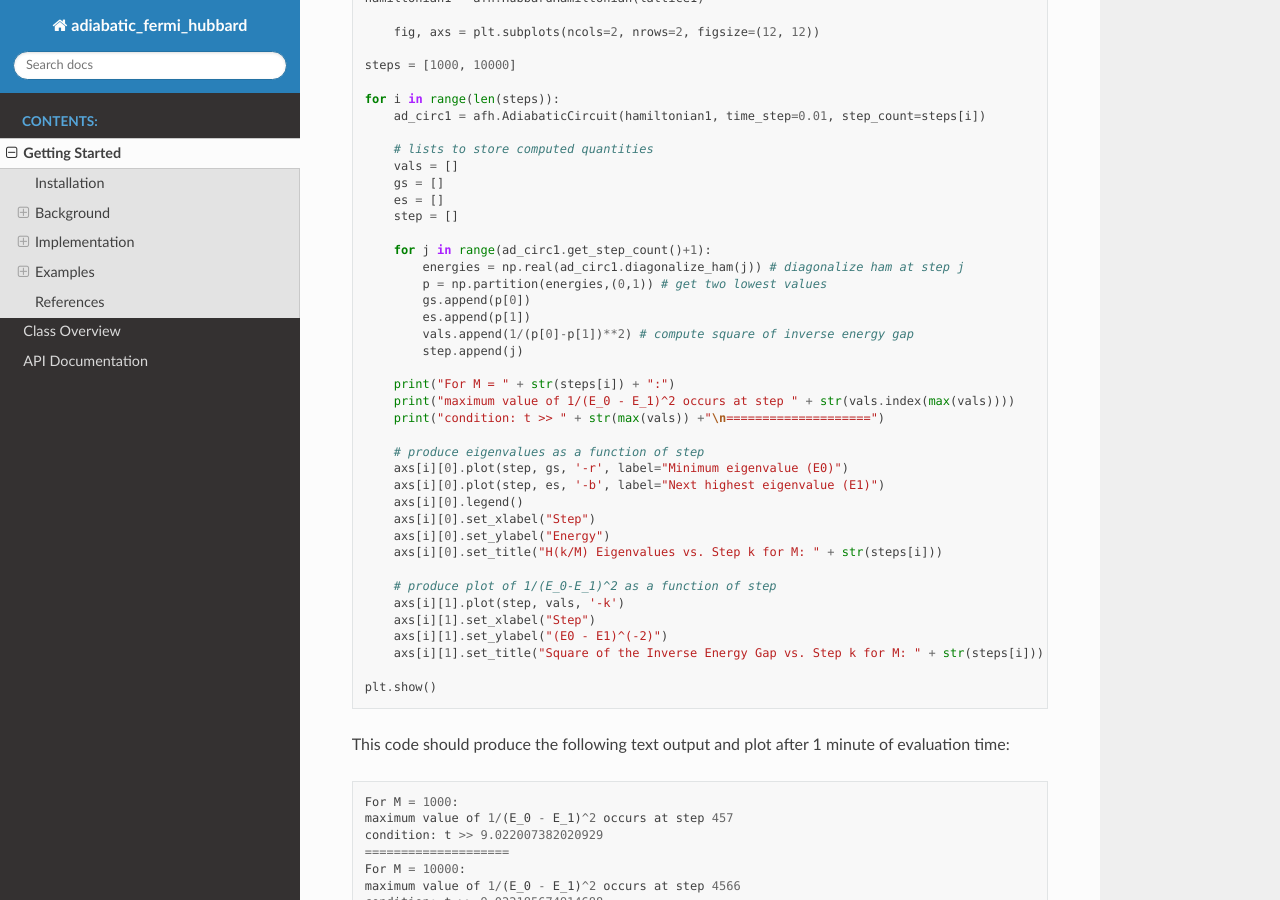
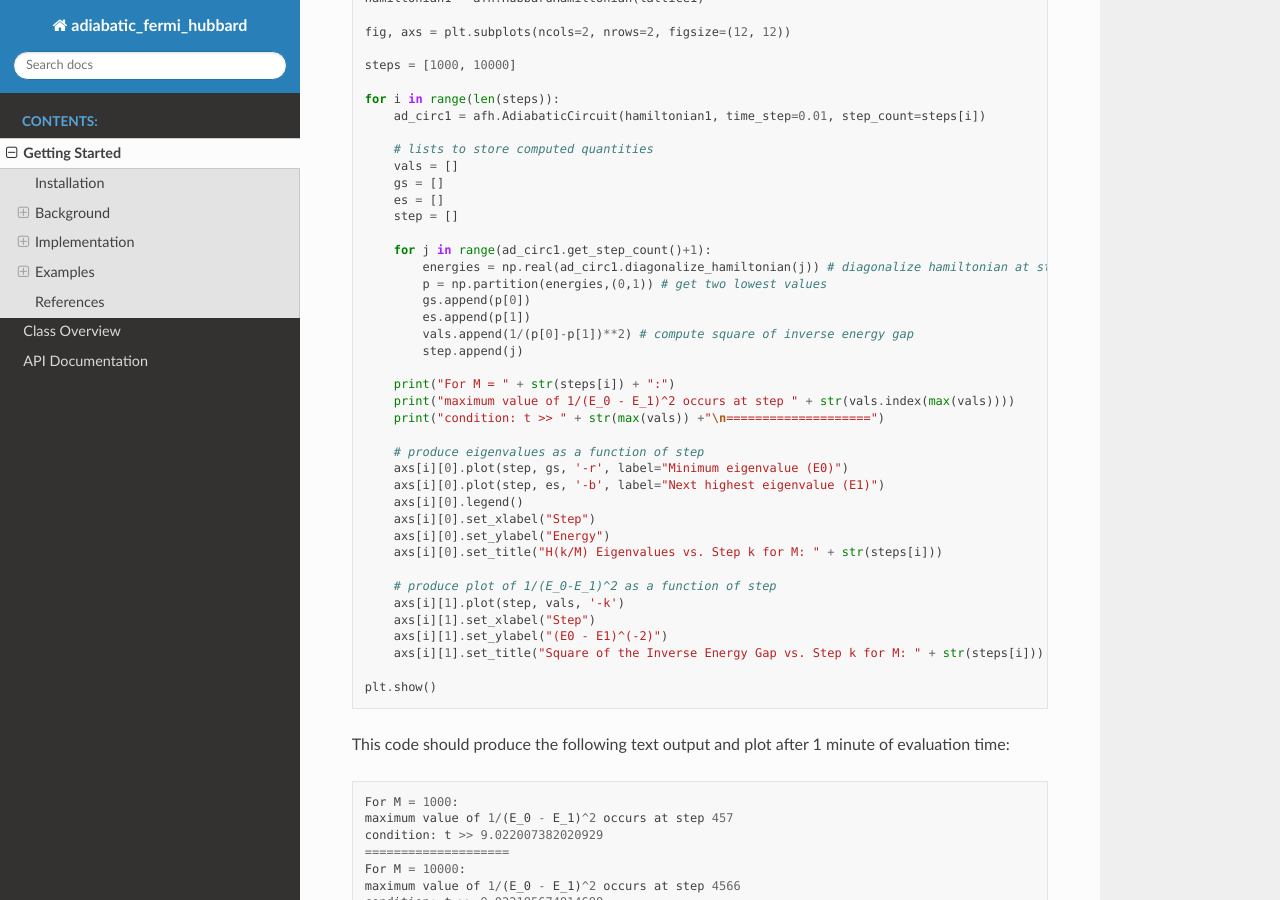
Before and after one commit to y-pleim/adiabatic_fermi_hubbard, a Sphinx documentation site: the page built from docs/getting_started.rst, in a window 1280 px wide and 900 px high, scrolled down 12142 px. Built offline with Sphinx 7.4.7 and the Read the Docs theme 2.0.0, drawn with Linux system fonts in a browser that asks for light colours; the version number could not be read and is left out; some of the changed text lies outside the part shown.

Commit message:
fixing more typos

```diff
--- a/docs/getting_started.rst
+++ b/docs/getting_started.rst
@@ -497,7 +497,7 @@ makes use of the ``diagonalize_hamiltonian`` method.
     # create HubbardHamiltonian with t = 2, U = 10, \mu = -5
     hamiltonian1 = afh.HubbardHamiltonian(lattice1)
 
-        fig, axs = plt.subplots(ncols=2, nrows=2, figsize=(12, 12))
+    fig, axs = plt.subplots(ncols=2, nrows=2, figsize=(12, 12))
 
     steps = [1000, 10000]
 
@@ -511,7 +511,7 @@ makes use of the ``diagonalize_hamiltonian`` method.
         step = []
 
         for j in range(ad_circ1.get_step_count()+1):
-            energies = np.real(ad_circ1.diagonalize_ham(j)) # diagonalize ham at step j
+            energies = np.real(ad_circ1.diagonalize_hamiltonian(j)) # diagonalize hamiltonian at step j
             p = np.partition(energies,(0,1)) # get two lowest values
             gs.append(p[0])
             es.append(p[1])
@@ -552,7 +552,7 @@ This code should produce the following text output and plot after 1 minute of ev
     ====================
 
 .. image:: ./spectralplot.png
- :width: 400
+ :width: 500
 
 
 For both :math:`M=1000` and :math:`M=10000`, the peak value of :math:`1/(E_0-E_1)^2` occurs at around :math:`M/2` and has the same value. The reason for the peak can be seen in the behavior of the two lowest eigenvalues of :math:`H(k)` at each step :math:`k`.
```
Also changed, not shown: other parts of docs/getting_started.rst (+1 -1 lines), docs/html/_sources/getting_started.rst.txt (+4 -4 lines), docs/html/getting_started.html (+4 -4 lines), docs/html/searchindex.js, 2 other files.
